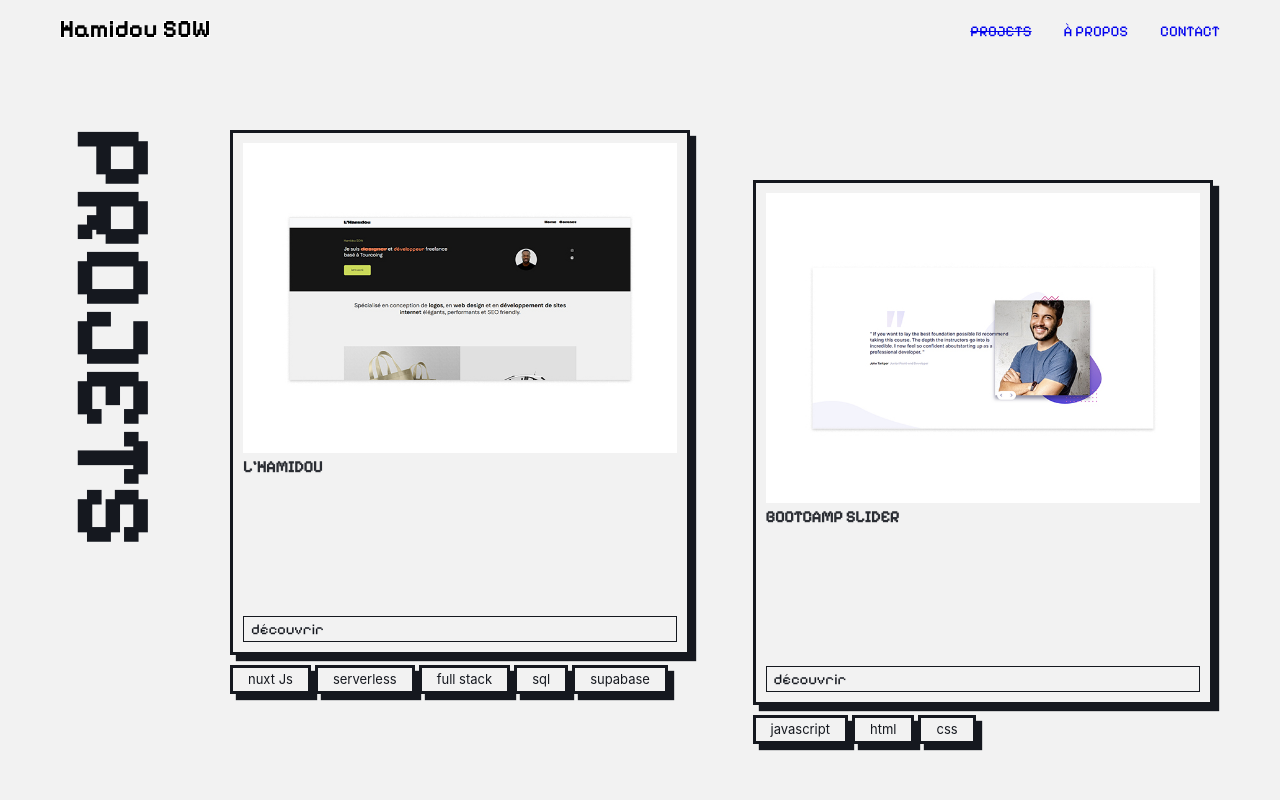
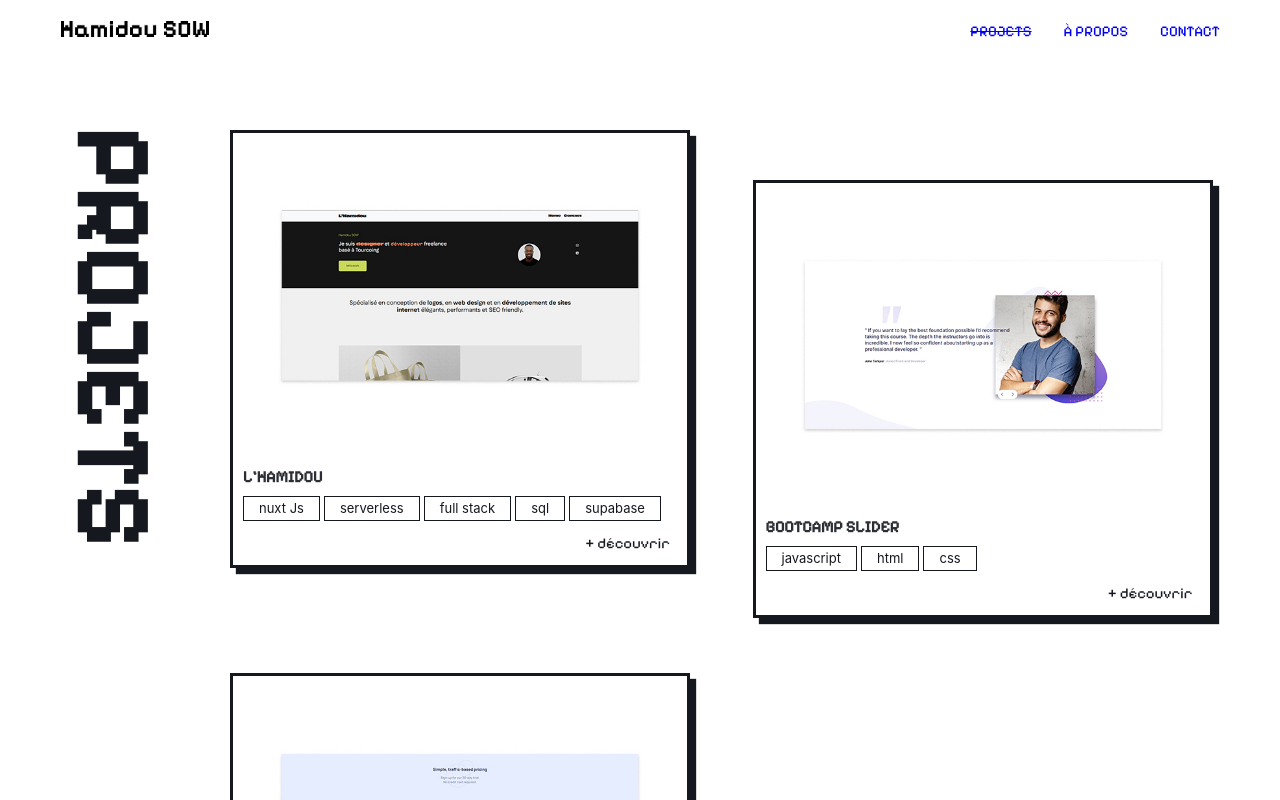
Before and after one commit to hamidousow/hamidousow, a Vue app: page /projects in a window 1280 px wide. Shown: the top 800 px of the page. Built offline with nearby package versions, Linux system fonts and the light colour scheme.

Commit message:
remove grid display in card component

```diff
--- a/src/assets/styles/base.css
+++ b/src/assets/styles/base.css
@@ -1,19 +1,4 @@
 /* color palette from <https://github.com/vuejs/theme> */
-:root {
-
-  --clr-black: #15181f;
-  --clr-grey-darker: #bababa;
-  --clr-grey: #e5e5e5;
-  --clr-green-darker: #27633d;
-  --clr-green: #399259;
-  --clr-green-flashy: #54DD85;
-  --clr-cyan: #54c4c2;
-  --clr-purple: #5726a7;
-  --clr-purple-flashy: #DD2CE0;
-  --clr-yellow: #dfc349;
-  --clr-white: #f2f2f2;
-}
-
 *,
 *::before,
 *::after {
--- a/src/assets/styles/colors.css
+++ b/src/assets/styles/colors.css
@@ -1,3 +1,21 @@
+
+
+:root {
+
+    --clr-black: #15181f;
+    --clr-grey-darker: #bababa;
+    --clr-grey: #e5e5e5;
+    --clr-green-darker: #27633d;
+    --clr-green: #399259;
+    --clr-green-flashy: #54DD85;
+    --clr-cyan: #54c4c2;
+    --clr-purple: #5726a7;
+    --clr-purple-flashy: #DD2CE0;
+    --clr-yellow: #dfc349;
+    --clr-white: #ffffff;
+    --clr-grey-light: #f2f2f2;
+}
+
 .background-green {
     background: var(--clr-green);
 }
--- a/src/assets/styles/margin.css
+++ b/src/assets/styles/margin.css
@@ -1,7 +1,13 @@
 .mb-30 {
     margin-bottom: 30px;
 }
+.mb-60 {
+    margin-bottom: 60px;
+}
 
+.mb-100 {
+    margin-bottom: 100px;
+}
 .mb-150 {
     margin-bottom: 150px;
 }
@@ -19,6 +25,9 @@
     margin-top: 100px;
 }
 
+.mt-130 {
+    margin-top: 130px;
+}
 .mt-160 {
     margin-top: 160px;
 }
--- a/src/components/CardProject.vue
+++ b/src/components/CardProject.vue
@@ -10,24 +10,24 @@ defineProps<{
 <template>
     <div class="card-wrapper ">
         <div class="card border-3 box-shadow" data-component="card" id="id project">
-            <div class="card__content">
-							  <div class="card__background">
+
             <img :src="project.imageSource" :alt="project.imageAlt">
-            </div>
-                <a href="/" target="_blank" rel="noopener noreferrer">
+            <div class="card__details">
+
                 <h3 class="card__title pixelify-font-bold"> {{ project.title }} </h3>
-                </a>
-                <a href="" class="card__button pixelify-font-medium">découvrir</a>
-            </div>
 
-        </div>
                 <div class="container-keywords">
                     <h4
                     v-for="keyword in project.keywords"
                     :key="keyword"
-            class="keyword box-shadow border-3"
+                    class="keyword"
                     >{{ keyword }}</h4>
                 </div>
+                <span href="" class="card__button pixelify-font-medium">+ découvrir</span>
+            </div>
+
+        </div>
+
     </div>
 </template>
 
@@ -47,15 +47,21 @@ defineProps<{
         justify-content: flex-end;
         cursor: pointer;
         position: relative;
-        padding: 10px;
-        aspect-ratio: 3 / 2;
         overflow: hidden;
     }
 
-    .card__content {
+    .card img {
+        display: block;
+        width: 100%;
         height: 100%;
-        display: grid;
-        grid-template-rows: 1fr 1fr 1fr;
+        object-fit: cover;
+    }
+
+    .card__details {
+        padding: 10px;
+        display: flex;
+        flex-direction: column;
+        justify-content: space-around;
     }
 
     .card__title {
@@ -71,40 +77,17 @@ defineProps<{
         color: var(--clr-black);
         background-color: var(--clr-white);
         padding: 3px 7px;
-        border: 1px solid var(--clr-black);
         align-self: end;
     }
 
-    .card__background {
-        /*height: 100%;
-        width: 100%;*/
-    }
-
-    .card__background img {
-        width: 100%;
-        /* z-index: -1;
-        position: inherit; */
-				flex: 1;
-    }
-
-    /*@media screen and (min-width: 567px) {
-
-
-        .card-wrapper {
-            max-width: 335px;
-        }
-        .card-wrapper:nth-child(even) {
-            margin-top: 50px;
-        }
-
-    }*/
-
     @media screen and (min-width: 765px) {
 
+        /* .card {
 
-        /* .card-wrapper {
+            grid-template-rows: 300px 1fr;
 
         } */
+
         .card-wrapper:nth-child(even) {
             margin-top: 50px;
         }
@@ -113,13 +96,8 @@ defineProps<{
             width: 100%;
             max-width: 460px;
             max-height: 525px;
-            aspect-ratio: 2/3;
         }
 
     }
 
-
-
-
-
 </style>
--- a/src/components/NavBar.vue
+++ b/src/components/NavBar.vue
@@ -151,6 +151,7 @@
         display: flex;
         flex-direction: column;
         justify-content: center;
+        align-items: center;
         position: absolute;
         top: 60px;
         left: 0;
@@ -159,7 +160,7 @@
         z-index: 10;
         row-gap: 2rem;
         padding: 2rem;
-        background-color: var(--clr-grey);
+        background-color: var(--clr-white);
     }
 
     .navigation__menu-active li {
@@ -169,9 +170,9 @@
 
     .navigation__menu__link {
         text-decoration: none;
-        /* color: var(--clr-black); */
         text-transform: uppercase;
-        font-size: clamp(1rem, 1vw, 2rem);
+        text-align: end;
+        font-size: clamp(22px, 2vw, 29px);
         font-weight: 600;
         padding: .5em;
         transition: .5s;
@@ -245,6 +246,10 @@
             list-style: none;
         }
     }
+
+    .navigation__menu__link {
+        font-size: 27px;
+    }
 }
 
 
--- a/src/views/AboutView.vue
+++ b/src/views/AboutView.vue
@@ -61,7 +61,7 @@ const skillsArray = [
 </script>
 
 <template>
-  <section class="mt-100 mb-150">
+  <section class="mt-100 mb-100">
     <div class="section-about ">
       <div class="about__left">
         <div class="carousel border-3 box-shadow">
--- a/src/views/HomeView.vue
+++ b/src/views/HomeView.vue
@@ -182,7 +182,7 @@ import { RouterLink } from "vue-router";
     text-align: center;
     text-decoration: none;
     color: var(--clr-black);
-    background-color: var(--clr-grey);
+    background-color: var(--clr-yellow);
     border: 3px solid var(--clr-black);
 
     font-size: 16px;
--- a/src/views/ProjectView.vue
+++ b/src/views/ProjectView.vue
@@ -24,7 +24,7 @@ let project: Project | null = projectArray[0]
 <template>
     <div class="mb-150 mt-60">
         <div v-if="project" class="content">
-            <a :href="project.link" class="background-image border-3 box-shadow">
+            <a :href="project.link" class="background-image border-3 box-shadow" target="_blank"  rel="noopener noreferrer">
                 <div class="project-image">
                     <img :src="project.imageSource" :alt="project.imageAlt">
                 </div>
@@ -34,7 +34,7 @@ let project: Project | null = projectArray[0]
                     <div class="container-keywords">
                         <span v-for="keyword in project.keywords" :key="keyword" class="keyword pixelly-font-medium">{{ keyword }}</span>
                     </div>
-                    <h1 class="project-details__title pixelly-font-bold">{{ project.title }} </h1>
+                    <h1 class="project-details__title pixelify-font-bold">{{ project.title }} </h1>
                     <p class="project-details__description">{{  project.description }}</p>
                 </div>
                 <div class="container-buttons">
@@ -42,16 +42,18 @@ let project: Project | null = projectArray[0]
 
                     </a>
                     <div class="container-button">
-                        <a :href="project.link" class="button project-link-btn live-link" target="_blank" rel="noreferrer">
+                        <a :href="project.link" class="button project-link-btn live-link" target="_blank" rel="noopener noreferrer">
                             <img :src="openNewIcon" alt="open blanck page">
                         </a>
                     </div>
                 </div>
-
             </div>
         </div>
         <div v-else>
             <p> Projet non trouvé </p>
+        </div>
+        <div class="mt-130 mb-60 container-link-projects">
+            <RouterLink to="/projects" class="link-to-projects pixelify-font-bold border-3 box-shadow"> Retour aux projets </RouterLink>
         </div>
     </div>
 </template>
@@ -66,7 +68,6 @@ let project: Project | null = projectArray[0]
 
     .project-image {
         width: 100%;
-        /* max-width: 700px; */
     }
 
     .project-image img {
@@ -80,7 +81,6 @@ let project: Project | null = projectArray[0]
         display: flex;
         flex-direction: column;
         justify-content: space-around;
-        /* padding: 50px 25px; */
     }
 
     .project-details__title, .project-details__description {
@@ -113,6 +113,17 @@ let project: Project | null = projectArray[0]
         height: 100%;
     }
 
+    .link-to-projects {
+        display: block;
+        width: fit-content;
+        margin: auto;
+        font-size: clamp(21px, 2vw, 31px);
+        text-align: center;
+        text-decoration: none;
+        color: var(--clr-black);
+        padding: 10px 20px;
+    }
+
     @media screen and (min-width: 765px) {
         .content {
             display: grid;
```
Lines whose indentation alone changed are shown as unchanged.
